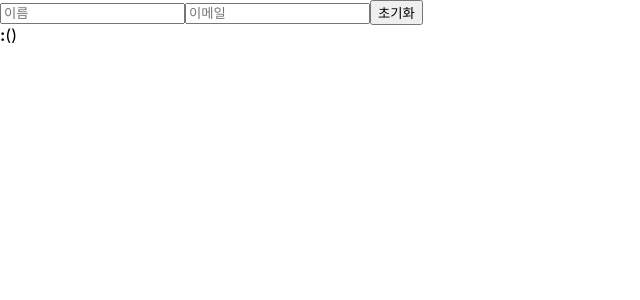
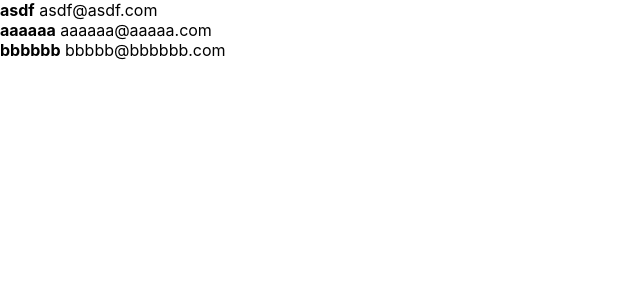
Before and after one commit to zwonlala/react_tutorial, a React (Create React App) app: page / in a window 1280 px wide. Shown: the top 300 px of the page, without its empty margins (0-640 px from the left). Built offline with nearby package versions, Linux system fonts and the light colour scheme.

Commit message:
review lecture 12
props 받을 때 중괄호로 묶어야 하는 것 까먹음
map 함수 사용하고 key 설정하는 것 까먹음

```diff
--- a/src/index.js
+++ b/src/index.js
@@ -5,13 +5,15 @@ import App from './App';
 import * as serviceWorker from './serviceWorker';
 import Counter from './jiwon/Counter';
 import InputSample from './jiwon/InputSample';
+import UserList from './jiwon/UserList';
 
 ReactDOM.render(
   // <React.StrictMode>
   //   <App />
   // </React.StrictMode>,
   // <Counter />,
-  <InputSample/>,
+  // <InputSample/>,
+  <UserList/>,
   document.getElementById('root')
 );
 
--- /dev/null
+++ b/src/jiwon/UserList.js
@@ -0,0 +1,41 @@
+import React from 'react';
+
+function User( { user } ) { //props 받을때 {} 중괄호로 묶어야 하는거 까먹음
+    const { name, email } = user;
+    return (
+        <div>
+            <b>{name}</b> {email}
+        </div>
+    );
+}
+
+
+function UserList() {
+    const users = [
+        {
+            id: 1,
+            name: 'asdf',
+            email: 'asdf@asdf.com'
+        },
+        {
+            id: 2,
+            name: 'aaaaaa',
+            email: 'aaaaaa@aaaaa.com'
+        },
+        {
+            id: 3,
+            name: 'bbbbbb',
+            email: 'bbbbb@bbbbbb.com'
+        },
+    ]
+    return (
+        <>
+            {users.map(
+                user => <User user={user} key={user.id}/> //map 함수 사용하고 key 설정하는거 까먹음
+                // (user, index) => <User user={user} key={index}/>
+            )}
+        </>
+    );
+}
+
+export default UserList;
```
